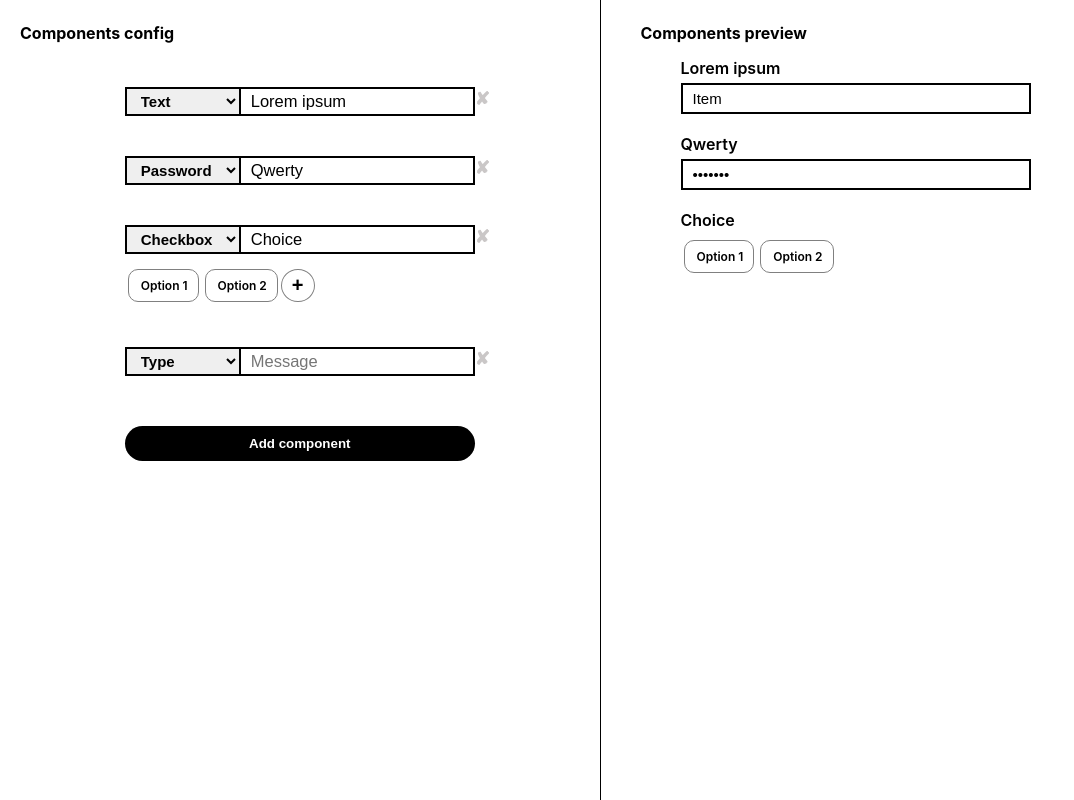
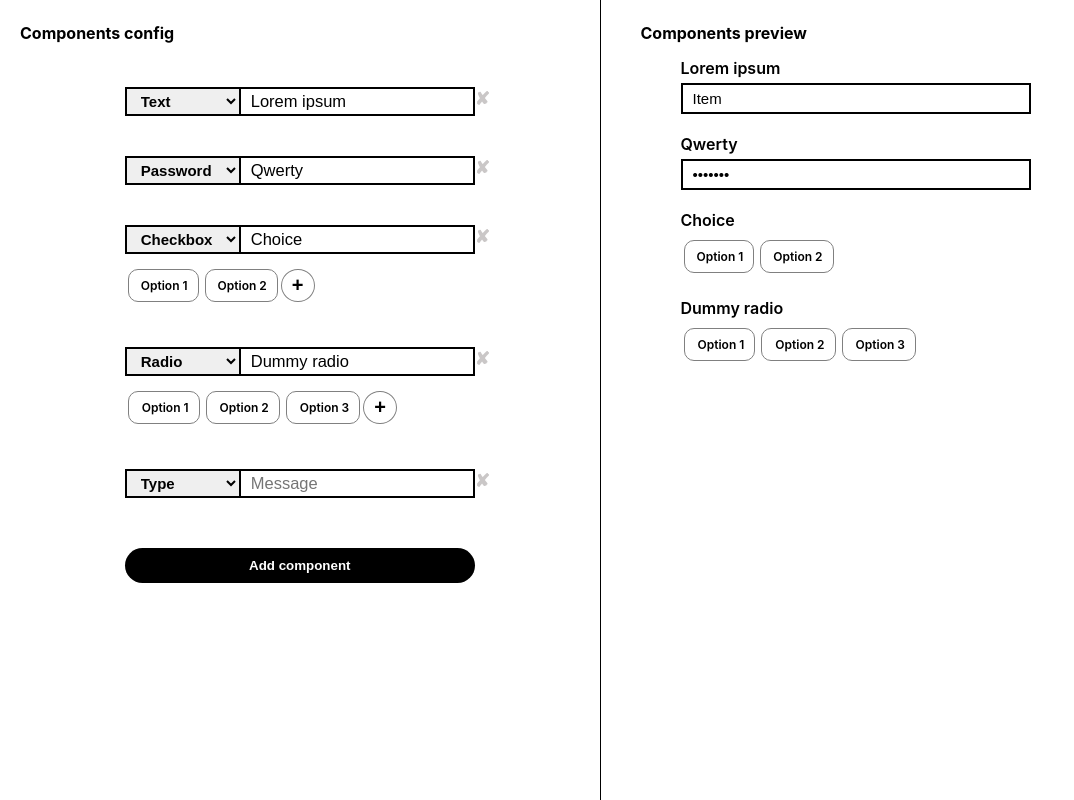
Before and after one commit to Maurikzio/component-builder, a React (Create React App) app: page / in a window 1280 px wide. Shown: the whole page, without its empty margins (0-1074 px from the left). Built offline with nearby package versions, Linux system fonts and the light colour scheme.

Commit message:
[add] radio component.

```diff
--- a/src/App.js
+++ b/src/App.js
@@ -40,6 +40,29 @@ const initialComponents = [
   },
   {
     id: uuidv4(),
+    type: 'radio',
+    label: 'Dummy radio',
+    content: '',
+    options:[
+      {
+        id: uuidv4(),
+        name: `Option 1`,
+        checked: false,
+      },
+      {
+        id: uuidv4(),
+        name: `Option 2`,
+        checked: false,
+      },
+      {
+        id: uuidv4(),
+        name: `Option 3`,
+        checked: false,
+      }
+    ]
+  },
+  {
+    id: uuidv4(),
     type: '',
     label: '',
     content: '',
@@ -58,7 +81,18 @@ function createNewComponent(){
   return component;
 }
 
-function App() {
+function componentIsValid(component) {
+  if(component.type && component.label){
+    if((component.type === 'checkbox' || component.type === 'radio' ) && component.options.length === 0){
+      return false;
+    }
+    return true;
+  }
+  // return false;
+}
+
+
+const App = () => {
   const [ components, setComponents ] = useState(initialComponents);
 
 
@@ -67,7 +101,7 @@ function App() {
   }
 
   const updateComponent = (data) => {
-    console.log(data.updates);
+    // console.log(data.updates);
     const updatedComponents = components.map( component => {
       if(component.id === data.id){
         return {...component, ...data.updates}
@@ -83,17 +117,7 @@ function App() {
     setComponents(newComponents)
   }
 
-  // console.log({components})
-
-  const componentsReady = components.filter( component => {
-                              if(component.type && component.label){
-                                if(component.type === 'checkbox' && component.options.length === 0){
-                                  return null;
-                                }
-                                return component;
-                              }
-                              return null;
-                            });
+  const componentsReady = components.filter(componentIsValid)
 
   return (
     <div className='app'>
--- a/src/components/configuration/Component.js
+++ b/src/components/configuration/Component.js
@@ -1,21 +1,7 @@
 import React, { useState } from 'react';
 import './styles/component-styles.css';
-// import { v4 as uuidv4 } from 'uuid';
 import Options from './Options';
 
-
-// const opts = [
-//     {
-//       id: uuidv4(),
-//       name: 'option1',
-//       checked: false,
-//     },
-//     {
-//       id: uuidv4(),
-//       name: 'option2',
-//       checked: false,
-//     }
-//   ];
 
 const Component = (props) => {
     const [ type, setType ] = useState(props.type);
@@ -68,11 +54,11 @@ const Component = (props) => {
                 </div>
             </div>
             <div className='component-options'>
-                {(props.type === 'checkbox') &&
+                {(props.type === 'checkbox' || props.type === 'radio' ) &&
                     <Options
                         key={props.id}
                         id={props.id}
-                        type={props.type}
+                        type={type}
                         options={props.options}
                         onUpdateComponent={props.onUpdateComponent}
                     />
--- a/src/components/configuration/Options.js
+++ b/src/components/configuration/Options.js
@@ -10,11 +10,13 @@ const Options = (props) => {
     const updateOptions = (e, id) => {
         const updatedOptions = props.options.map( option => {
             if(option.id === id){
-                return {...option, checked: e.target.checked}
+                return (props.type === 'checkbox') ? { ...option, checked: e.target.checked } : { ...option, checked: true }
             }else {
-                return option;
+                // return option;
+                return (props.type === 'checkbox') ? option : { ...option, checked: false }
             }
         })
+
         // setOptions(updatedOptions);
         // console.log(updatedOptions);
         props.onUpdateComponent({
@@ -24,7 +26,6 @@ const Options = (props) => {
             }
         })
     }
-
 
 
     const createOption = (e) => {
@@ -49,8 +50,6 @@ const Options = (props) => {
         })
     }
 
-
-
     return (
         <div className='options-wrapper'>
             <form className={props.options.length === 0 ? 'empty': ''}>
--- a/src/components/preview/ComponentReady.js
+++ b/src/components/preview/ComponentReady.js
@@ -16,9 +16,10 @@ const ComponentReady = (props) => {
     const updateOptions = (e, id) => {
         const updatedOptions = props.options.map( option => {
             if(option.id === id){
-                return {...option, checked: e.target.checked}
+                return props.type === 'checkbox' ? {...option, checked: e.target.checked} : {...option, checked: true}
             }else {
-                return option;
+                // return option;
+                return props.type === 'checkbox' ? option : {...option, checked: false}
             }
         })
 
@@ -34,7 +35,7 @@ const ComponentReady = (props) => {
     const options = props.options.map(option => (
         <label key={option.id} className={option.checked ? 'checked' : 'unchecked'}>
             <input
-                type='checkBox'
+                type={props.type}
                 name={option.name}
                 checked={option.checked}
                 onChange={(e) => updateOptions(e, option.id)}
@@ -43,7 +44,7 @@ const ComponentReady = (props) => {
         </label>
     ))
 
-    if(props.type === 'checkbox'){
+    if(props.type === 'checkbox' || props.type === 'radio'){
         return (
             <div className='preview-item adv'>
                 <p>{props.label}</p>
--- a/src/components/preview/Preview.js
+++ b/src/components/preview/Preview.js
@@ -15,6 +15,7 @@ const Preview = (props) => {
             <p><span role='img' aria-label="Error">❗️</span>Try adding a new component</p>
             <p><span role='img' aria-label="Error">❗️</span>Change the <strong>type</strong> of the component</p>
             <p><span role='img' aria-label="Error">❗️</span>Change the <strong>message</strong>  of the component</p>
+            <p><span role='img' aria-label="Error">❓</span>Add at least one option doing click on <strong className='helper-add'>+</strong></p>
         </div>
     }else {
         components = props.components.map( component => (
--- a/src/components/preview/styles.css/preview-styles.css
+++ b/src/components/preview/styles.css/preview-styles.css
@@ -22,6 +22,7 @@
 .preview-options-wrapper{
     display: flex;
     /* background-color: blue; */
+    flex-wrap: wrap;
 }
 .preview-options-wrapper label{
     margin: 5px 3px;
@@ -66,8 +67,20 @@
 .preview-helpers{
     color: grey
 }
+.preview-helpers strong{
+    color: black;
+}
 .preview-helpers h3{
     font-size: 25px;
     margin-bottom: 0px;
     /* background-color: hotpink; */
 }
+.helper-add {
+    /* background-color: black; */
+    /* color: ; */
+    font-size: 20px;
+    padding: 3px 9px 5px 8px;
+    text-align: center;
+    border: 1px solid black;
+    border-radius: 50%;
+}
```
